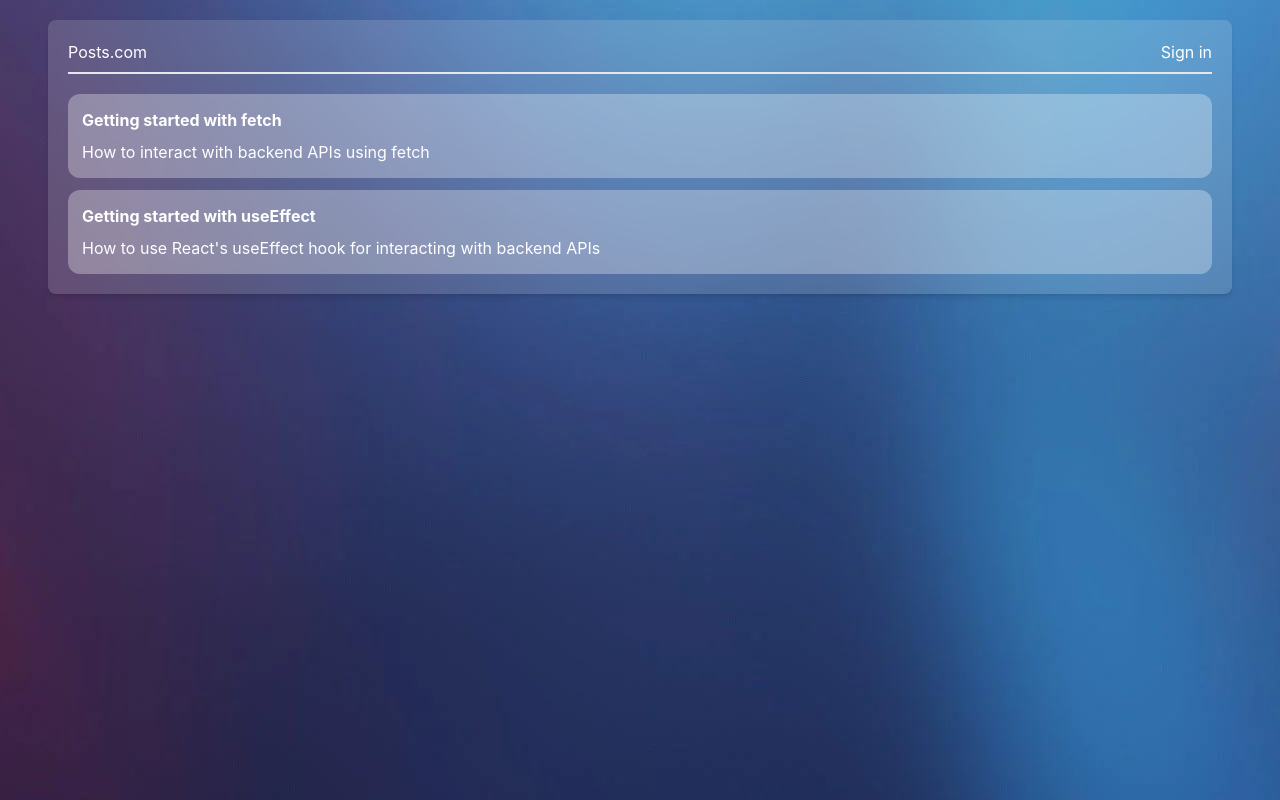
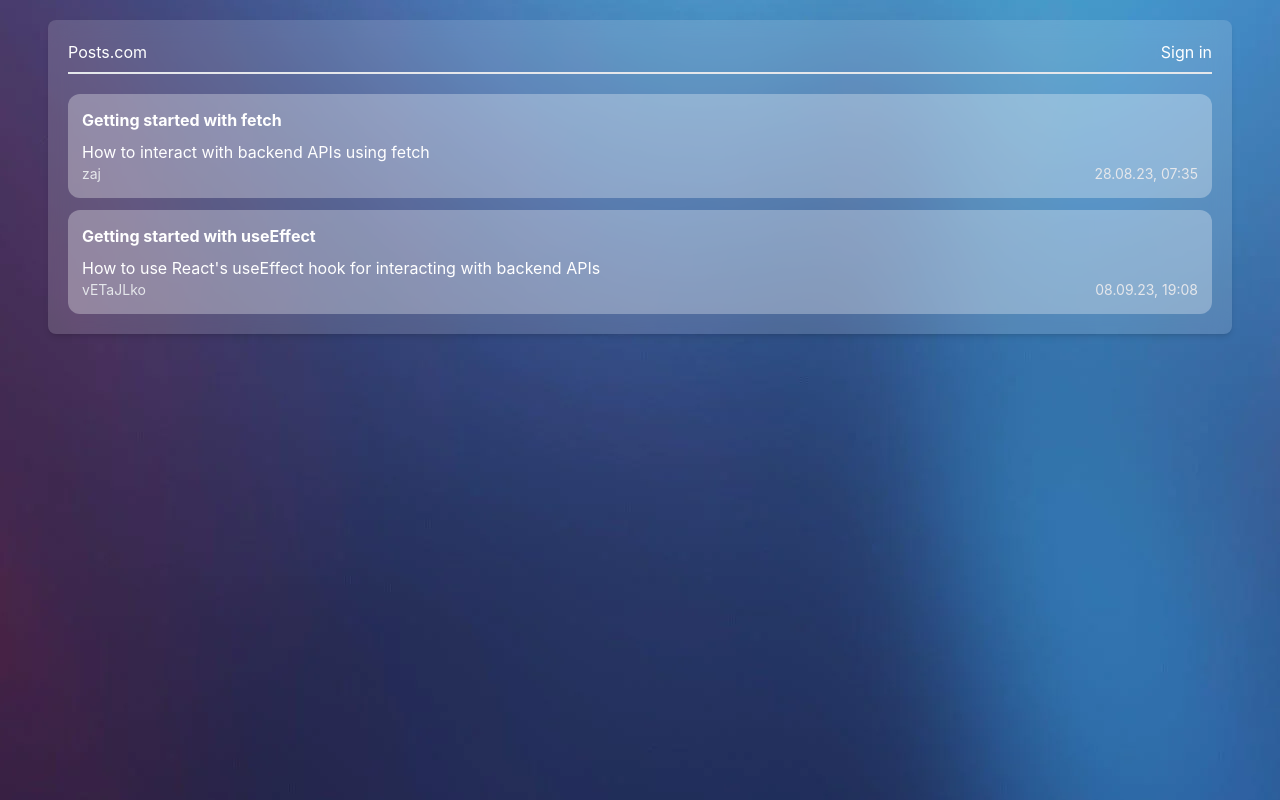
Before and after one commit to VitaliiDmytriv/React-TypeScript, a React (Create React App) app in the folder myapp/: page / in a window 1280 px wide. Built offline with nearby package versions, Linux system fonts and the light colour scheme; data requests are answered from the project's data file.

Commit message:
version 1.4

```diff
--- a/myapp/db.json
+++ b/myapp/db.json
@@ -4,13 +4,15 @@
             "title": "Getting started with fetch",
             "description": "How to interact with backend APIs using fetch",
             "id": 1,
-            "author": "zaj"
+            "author": "zaj",
+            "date": 1693208120400
         },
         {
             "title": "Getting started with useEffect",
             "description": "How to use React's useEffect hook for interacting with backend APIs",
             "id": 2,
-            "author": "vETaJLko"
+            "author": "vETaJLko",
+            "date": 1694200120400
         }
     ],
     "users": [
@@ -24,7 +26,8 @@
                     "title": "Getting started with fetch",
                     "description": "How to interact with backend APIs using fetch",
                     "id": 1,
-                    "login": "zaj"
+                    "login": "zaj",
+                    "date": 1693208120400
                 }
             ]
         },
@@ -38,7 +41,8 @@
                     "title": "Getting started with fetch",
                     "description": "How to interact with backend APIs using fetch",
                     "id": 1,
-                    "author": "vETaJLko"
+                    "author": "vETaJLko",
+                    "date": 1694200120400
                 }
             ]
         }
--- a/myapp/src/Components/Post.tsx
+++ b/myapp/src/Components/Post.tsx
@@ -1,4 +1,5 @@
 import { PostData } from '../types';
+import { getDate } from '../utils/getDate';
 
 type Props = {
     post: PostData;
@@ -9,6 +10,10 @@ export function Post({ post }: Props) {
         <article className="border-2 border-transparent post rounded-xl p-3 cursor-pointer hover:shadow-lg hover:border-white transition-all">
             <h3 className="font-bold pb-2 ">{post.title}</h3>
             <p>{post.description}</p>
+            <div className="flex justify-between text-sm text-gray-200">
+                <span>{post.author}</span>
+                <span> {getDate(post.date)}</span>
+            </div>
         </article>
     );
 }
--- a/myapp/src/UserContext.tsx
+++ b/myapp/src/UserContext.tsx
@@ -1,5 +1,6 @@
 import { ReactNode, createContext, useContext, useReducer } from 'react';
 import { User } from './types';
+import { useCurrentUrl } from './hooks/useCurrentUrl';
 
 type Props = {
     children: ReactNode;
--- /dev/null
+++ b/myapp/src/hooks/useCurrentUrl.tsx
@@ -0,0 +1,3 @@
+export function useCurrentUrl() {
+    return window.location.href;
+}
--- a/myapp/src/pages/Authorize.tsx
+++ b/myapp/src/pages/Authorize.tsx
@@ -19,6 +19,9 @@ function Authorize() {
     const [AuthErrorMessage, setAuthErrorMessage] = useState('');
     const { dispatch } = useUserContext();
     const navigate = useNavigate();
+
+    const url = window.location.href;
+    console.log(url);
 
     async function onSubmit(tryToAuthUser: TryToAuthUser) {
         const users = await getUsers();
--- a/myapp/src/pages/Home.tsx
+++ b/myapp/src/pages/Home.tsx
@@ -4,6 +4,7 @@ import { getPosts } from '../utils/getPosts';
 import { useUserContext } from '../UserContext';
 import { Link } from 'react-router-dom';
 import { PostList } from '../Components/PostList';
+import { useCurrentUrl } from '../hooks/useCurrentUrl';
 
 function Home() {
     const [posts, setPosts] = useState<PostData[]>([]);
--- a/myapp/src/types.ts
+++ b/myapp/src/types.ts
@@ -3,6 +3,7 @@ export type PostData = {
     title: string;
     description: string;
     author: string;
+    date: number;
 };
 
 export type User = {
--- /dev/null
+++ b/myapp/src/utils/getDate.ts
@@ -0,0 +1,11 @@
+export function getDate(milliseconds: number) {
+    const date = new Date(milliseconds);
+    return Intl.DateTimeFormat('uk-UA', {
+        hour: '2-digit',
+        minute: '2-digit',
+        hour12: false,
+        day: '2-digit',
+        month: '2-digit',
+        year: '2-digit',
+    }).format(date);
+}
```
